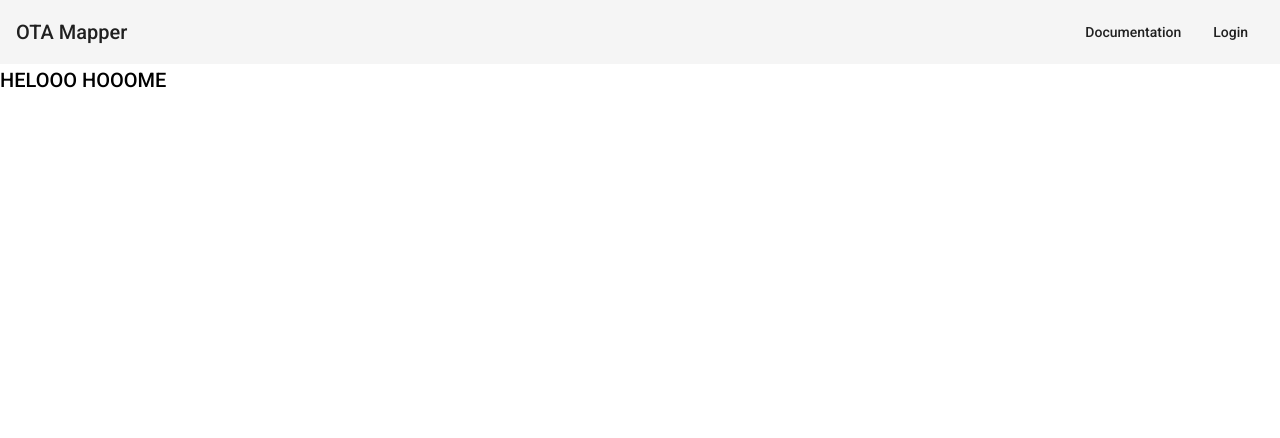
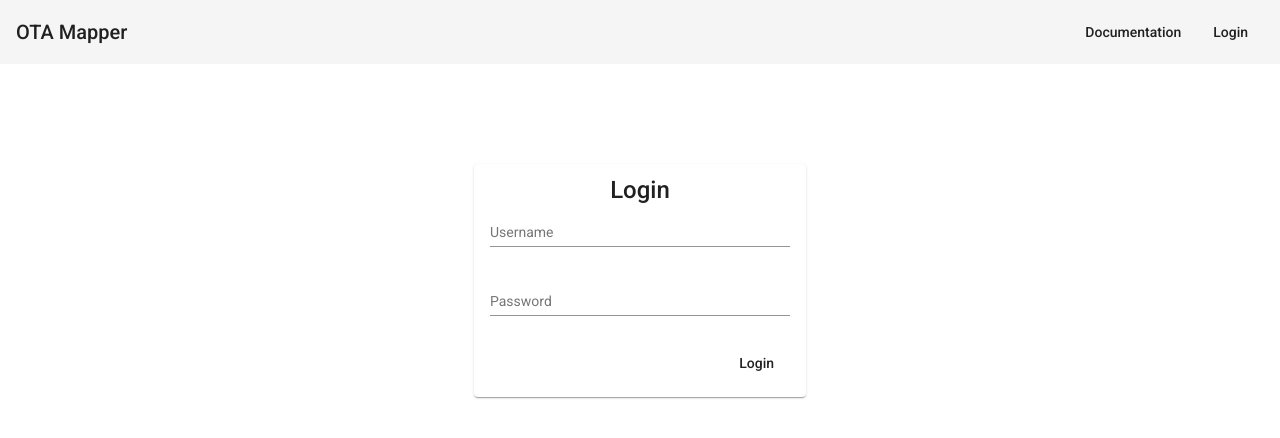
Before and after one commit to dmikhalev/ota-mapper-frontend, an Angular app: page /home in a window 1280 px wide. Shown: the top 438 px of the page. Built offline with nearby package versions, Linux system fonts and the light colour scheme.

Commit message:
Remove Home component

```diff
--- a/src/app/app.module.ts
+++ b/src/app/app.module.ts
@@ -12,7 +12,6 @@ import {LoginComponent} from './login/login.component';
 import {FormsModule, ReactiveFormsModule} from "@angular/forms";
 import {HttpClientModule} from "@angular/common/http";
 import {httpInterceptorProviders} from "./auth/auth-interceptor";
-import {HomeComponent} from './home/home.component';
 import {MatInputModule} from "@angular/material/input";
 import {MatCardModule} from "@angular/material/card";
 import {AddUserDialog, EditUserDialog, UsersComponent} from './users/users.component';
@@ -33,7 +32,6 @@ import { DocumentationComponent } from './documentation/documentation.component'
     AppComponent,
     ToolbarComponent,
     LoginComponent,
-    HomeComponent,
     UsersComponent,
     EditUserDialog,
     AddUserDialog,
--- a/src/app/home/home.component.html
+++ /dev/null
@@ -1 +0,0 @@
-<h2>HELOOO HOOOME</h2>
--- a/src/app/home/home.component.ts
+++ /dev/null
@@ -1,16 +0,0 @@
-import {Component, OnInit} from '@angular/core';
-
-@Component({
-  selector: 'app-home',
-  templateUrl: './home.component.html',
-  styleUrls: ['./home.component.css']
-})
-export class HomeComponent implements OnInit {
-
-  constructor() {
-  }
-
-  ngOnInit(): void {
-
-  }
-}
```
Also changed, not shown: src/app/app-routing.module.ts (+6 -7 lines), src/app/home/home.component.css (deleted).
